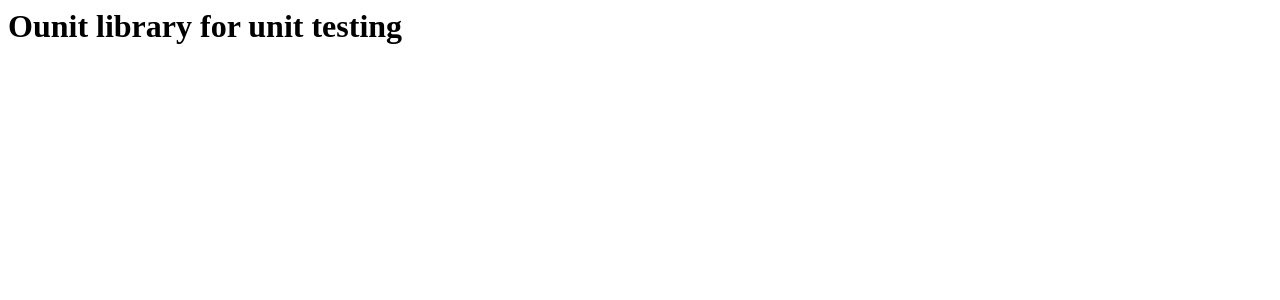
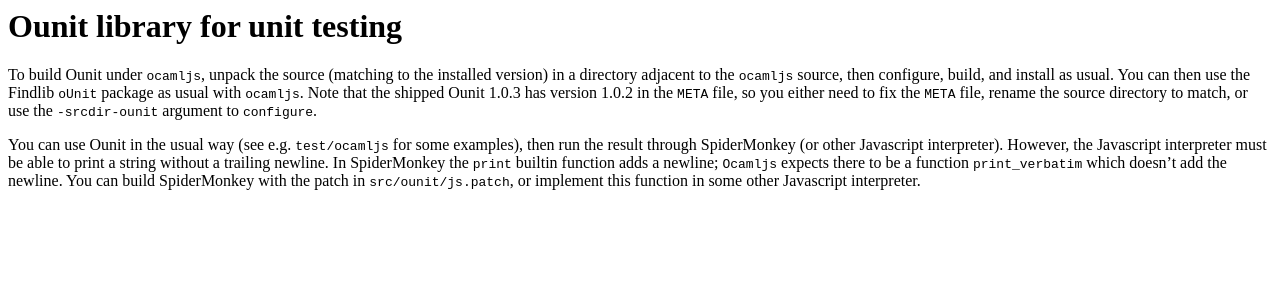
Before and after one commit to jaked/ocamljs, a Jekyll site: the page built from Ounit.markdown, in a window 1280 px wide. Shown: the top 300 px of the page. Built offline with Jekyll 4.4.1, drawn with Linux system fonts in a browser that asks for light colours.

Commit message:
doc tweaks

```diff
--- a/Jquery.markdown
+++ b/Jquery.markdown
@@ -3,3 +3,7 @@ layout: page
 title: Binding to jQuery
 ---
 #Binding to jQuery
+
+See the [Ocamldoc](doc/JQuery.html) and
+[example](examples/jquery/live_examples/). Thanks to Dave Benjamin for
+contributing this library.
--- a/Ounit.markdown
+++ b/Ounit.markdown
@@ -3,3 +3,20 @@ layout: page
 title: Ounit library for unit testing
 ---
 #Ounit library for unit testing
+
+To build Ounit under `ocamljs`, unpack the source (matching to the
+installed version) in a directory adjacent to the `ocamljs` source,
+then configure, build, and install as usual. You can then use the
+Findlib `oUnit` package as usual with `ocamljs`. Note that the shipped
+Ounit 1.0.3 has version 1.0.2 in the `META` file, so you either need
+to fix the `META` file, rename the source directory to match, or use
+the `-srcdir-ounit` argument to `configure`.
+
+You can use Ounit in the usual way (see e.g. `test/ocamljs` for some
+examples), then run the result through SpiderMonkey (or other
+Javascript interpreter). However, the Javascript interpreter must be
+able to print a string without a trailing newline. In SpiderMonkey the
+`print` builtin function adds a newline; `Ocamljs` expects there to be
+a function `print_verbatim` which doesn't add the newline. You can
+build SpiderMonkey with the patch in `src/ounit/js.patch`, or
+implement this function in some other Javascript interpreter.
--- a/index.markdown
+++ b/index.markdown
@@ -2,7 +2,6 @@
 layout: page
 title: Ocamljs
 ---
-
 #Ocamljs#
 
 `Ocamljs` is a system for compiling OCaml to Javascript. It includes a
@@ -16,10 +15,11 @@ so Javascript objects may be called from OCaml and vice-versa.
 
 You can download `ocamljs` at [http://github.com/jaked/ocamljs/downloads](http://github.com/jaked/ocamljs/downloads).
 
-See [Introduction] (Introduction.html) and [Installation] (Installation.html).
+See [Introduction](Introduction.html) and [Installation](Installation.html).
 
 For a quick start:
 
+ 0. Unpack OCaml source adjacent to the `ocamljs` tree
  1. `./configure`
  2. `make`
  3. `make install`
```
Also changed, not shown: Introduction.markdown (+8 -1 lines).
